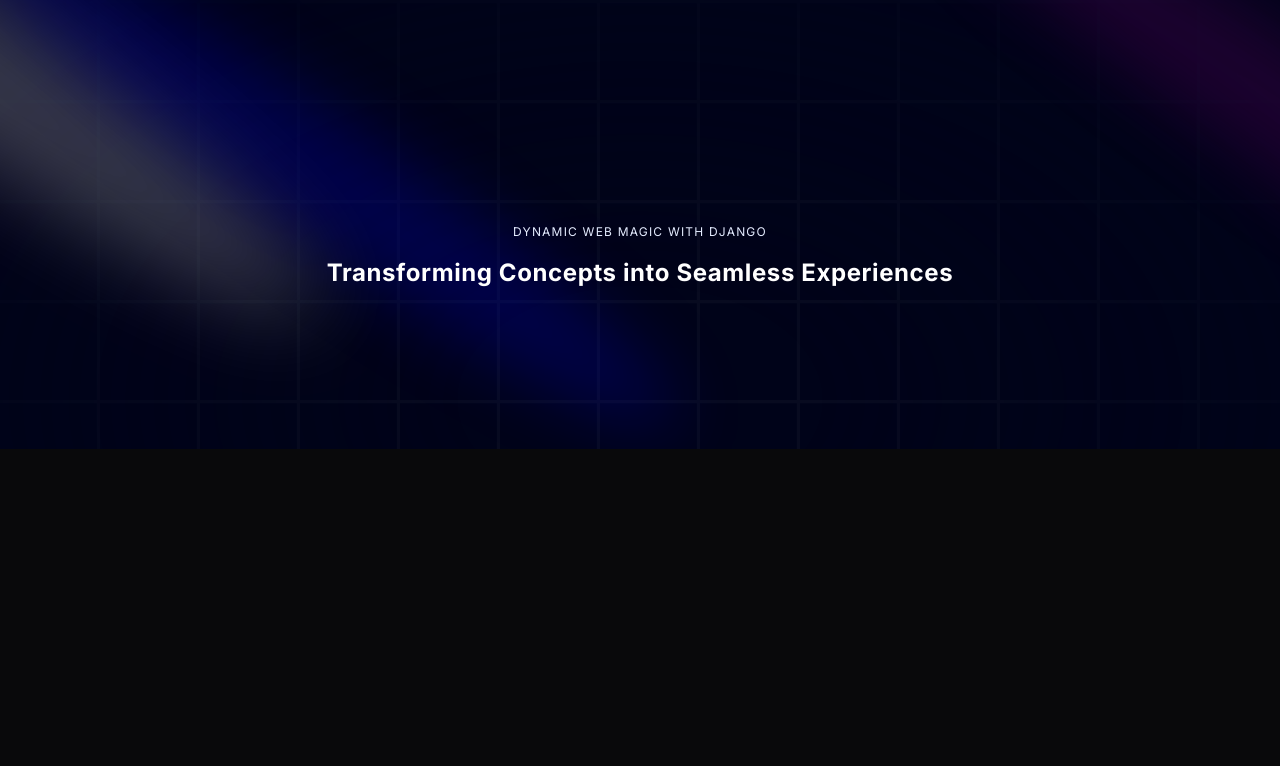
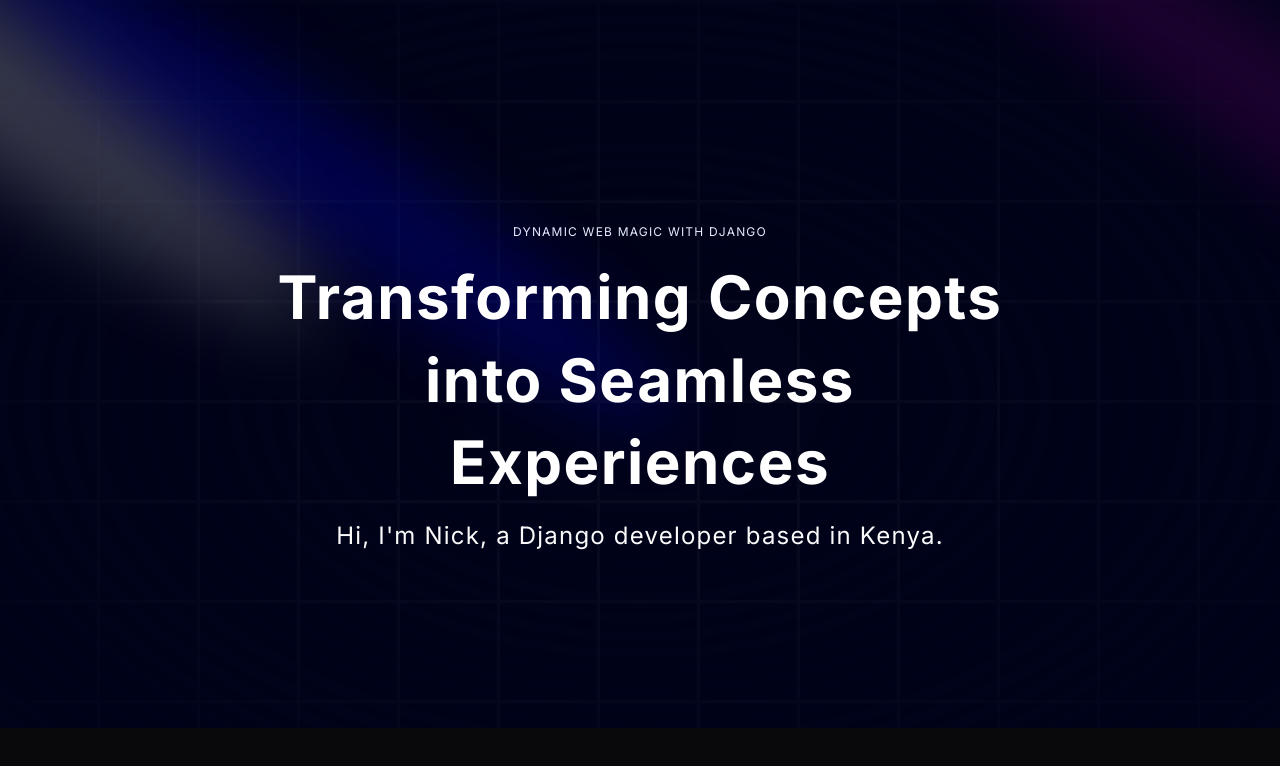
Before and after one commit to nicky-ops/portfolio, a Next.js app: page / in a window 1280 px wide. Shown: the top 766 px of the page. Built offline with nearby package versions, Linux system fonts and the light colour scheme.

Commit message:
text generate effect

```diff
--- a/components/Hero.tsx
+++ b/components/Hero.tsx
@@ -23,9 +23,12 @@ const Hero = () => {
                 </h2>
 
                 <TextGenerateEffect
-                  className=""
+                  className="text-center text-[40px] md:text-5xl lg:text-6xl"
                   words="Transforming Concepts into Seamless Experiences"
                 />
+                <p className='text-center md:tracking-wider mb-4 text-sm md:text-lg lg:text-2xl'>
+                  Hi, I&apos;m Nick, a Django developer based in Kenya.
+                </p>
 
             </div>
 
--- a/components/ui/TextGenerateEffect.tsx
+++ b/components/ui/TextGenerateEffect.tsx
@@ -32,7 +32,7 @@ export const TextGenerateEffect = ({
           return (
             <motion.span
               key={word + idx}
-              className="dark:text-white text-black opacity-0"
+              className={`${idx > 3 ? 'text-purple' : 'dark:text-white text-black' }opacity-0`}
             >
               {word}{" "}
             </motion.span>
@@ -44,8 +44,8 @@ export const TextGenerateEffect = ({
 
   return (
     <div className={cn("font-bold", className)}>
-      <div className="mt-4">
-        <div className=" dark:text-white text-black text-2xl leading-snug tracking-wide">
+      <div className="my-4">
+        <div className=" dark:text-white text-black leading-snug tracking-wide">
           {renderWords()}
         </div>
       </div>
```
